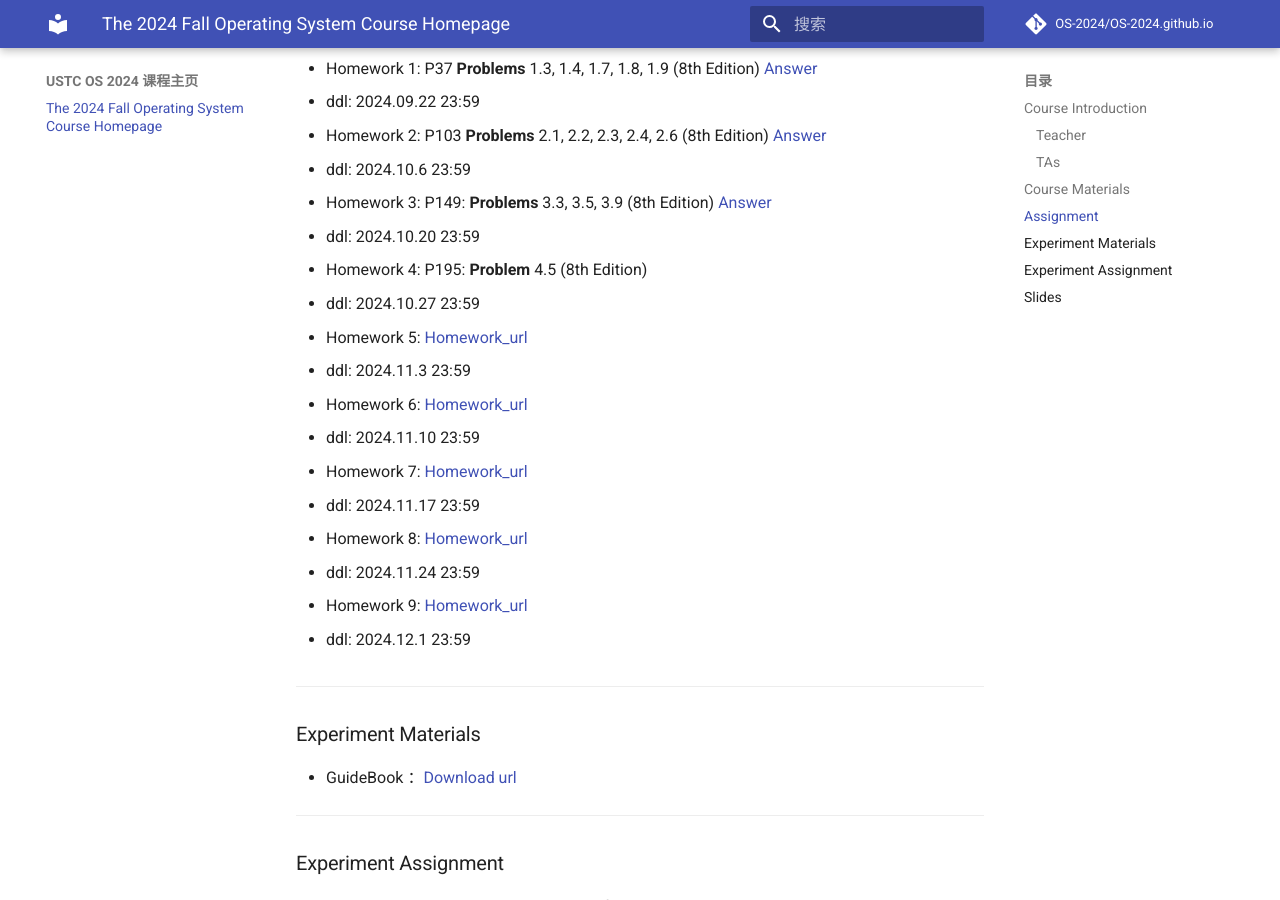
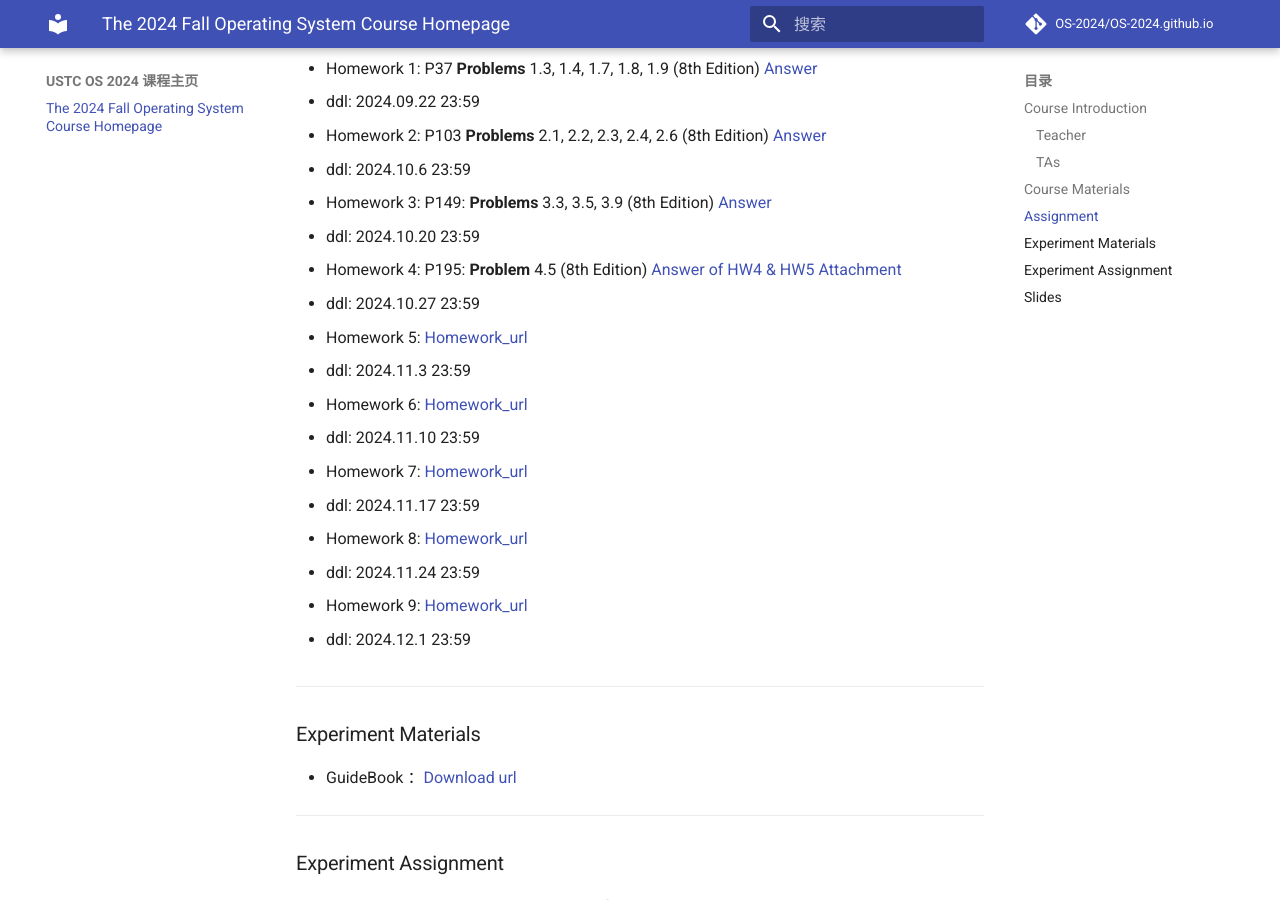
Before and after one commit to OS-2024/OS-2024.github.io, an MkDocs documentation site: the page built from docs/index.md, in a window 1280 px wide and 900 px high, scrolled down 1474 px. Built offline with MkDocs 1.6.1 and Material for MkDocs 9.7.7, drawn with Linux system fonts in a browser that asks for light colours; comment, search, counter and statistics services are not loaded.

Commit message:
add answer 4-5

```diff
--- a/docs/index.md
+++ b/docs/index.md
@@ -65,7 +65,7 @@ Additional notes on assignments:
 
   - ddl: 2024.10.20 23:59
 
-* Homework 4: P195: **Problem** 4.5 (8th Edition)
+* Homework 4: P195: **Problem** 4.5 (8th Edition) [Answer of HW4 & HW5](https://rec.ustc.edu.cn/share/4eb98ec0-ac78-11ef-af8c-5505729c991e) [Attachment](https://rec.ustc.edu.cn/share/7e5eb400-ac78-11ef-a1d3-b9ddc86bc5e5)
 
   - ddl: 2024.10.27 23:59
 
```
